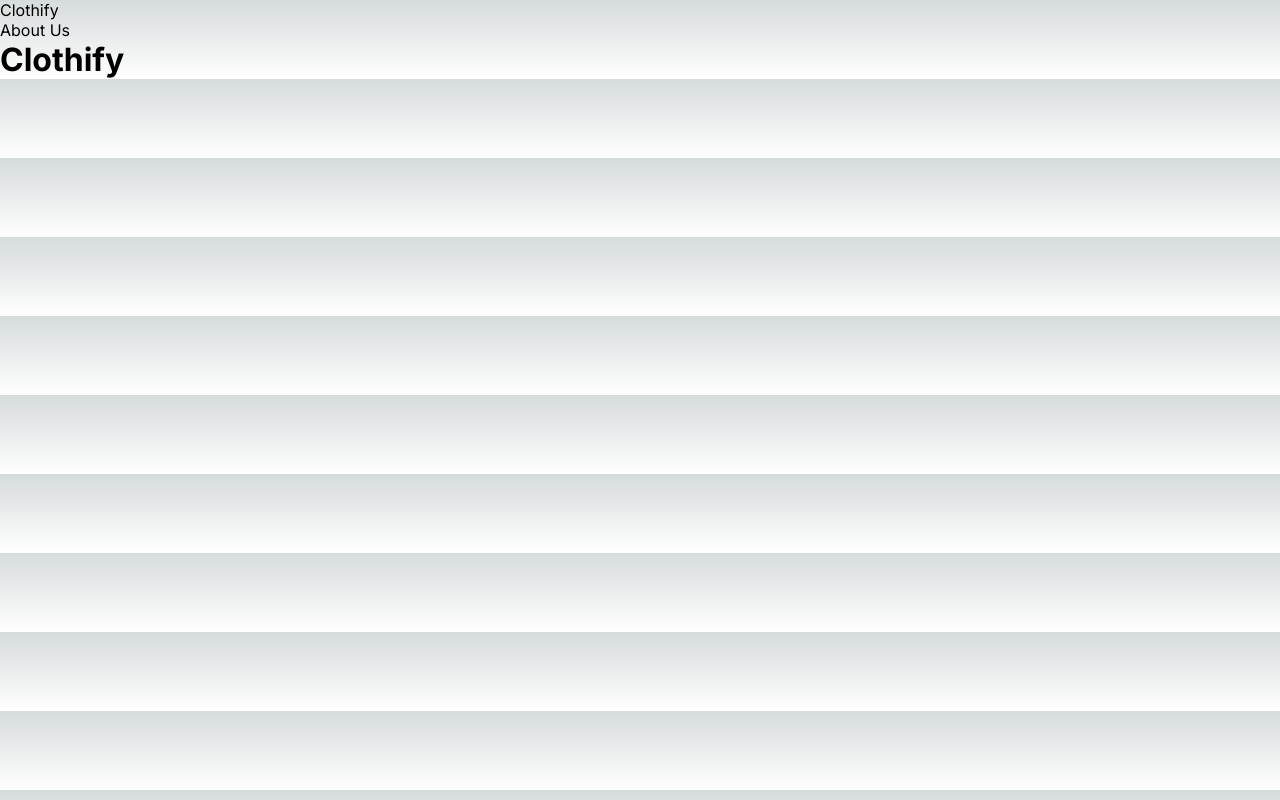
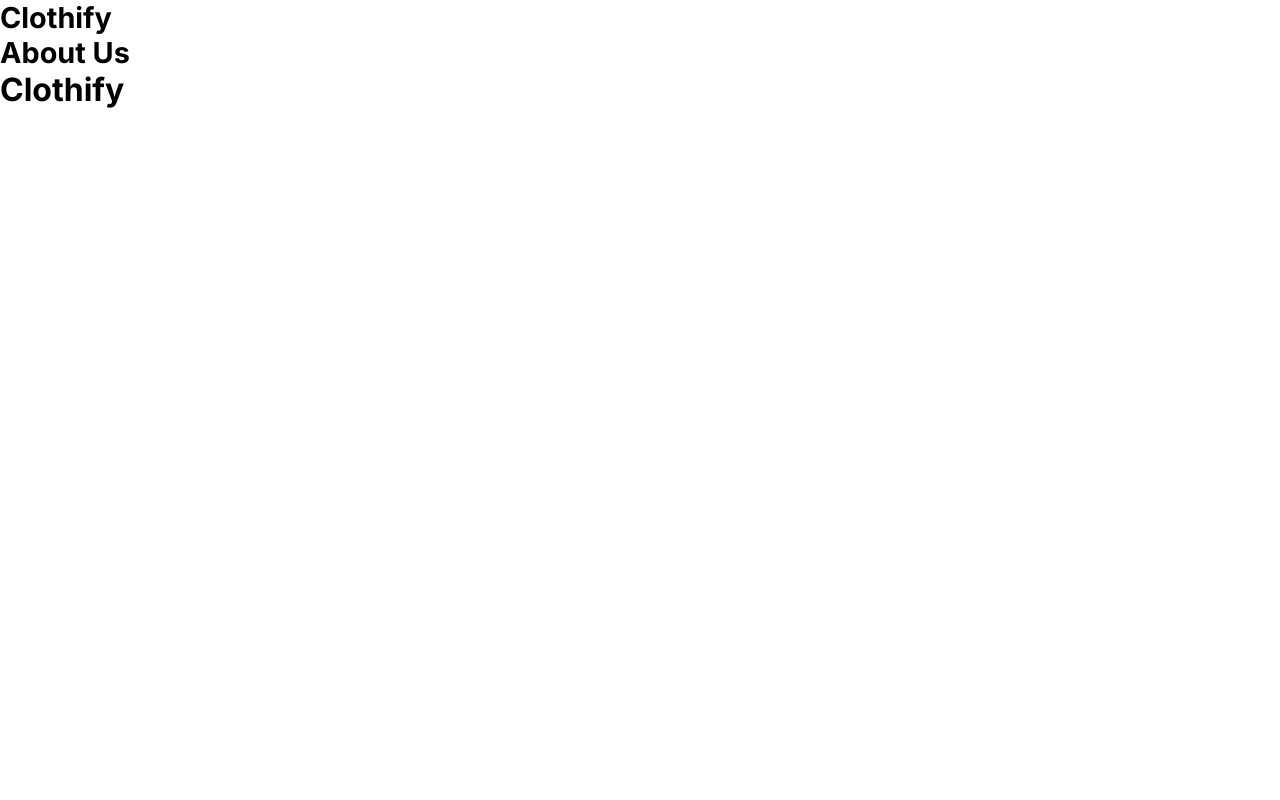
Before and after one commit to JayCodeGitHub/Clothify-Archive, a Next.js app: page / in a window 1280 px wide. Built offline with nearby package versions, Linux system fonts and the light colour scheme.

Commit message:
Setup Styled Components

```diff
--- a/package.json
+++ b/package.json
@@ -17,6 +17,10 @@
     "next": "13.3.0",
     "react": "18.2.0",
     "react-dom": "18.2.0",
+    "styled-components": "^5.3.9",
     "typescript": "5.0.4"
+  },
+  "devDependencies": {
+    "@types/styled-components": "^5.1.26"
   }
 }
--- a/src/components/layout/layout.tsx
+++ b/src/components/layout/layout.tsx
@@ -1,4 +1,7 @@
+import { ThemeProvider } from "styled-components";
 import NavBar from "../navbar/navbar";
+import { GlobalStyle } from "@/styles/globalStyles";
+import { theme } from "@/styles/theme";
 
 interface LayoutProps {
   children: React.ReactNode;
@@ -6,9 +9,10 @@ interface LayoutProps {
 
 export default function Layout({ children }: LayoutProps) {
   return (
-    <>
+    <ThemeProvider theme={theme}>
+      <GlobalStyle />
       <NavBar />
       {children}
-    </>
+    </ThemeProvider>
   );
 }
--- /dev/null
+++ b/src/components/navbar/navbar.styles.ts
@@ -0,0 +1,10 @@
+import styled from 'styled-components'
+
+export const Wrapper = styled.nav`
+    color: ${({ theme }) => theme.dark};
+    font-size: ${({ theme }) => theme.font.size.s};
+    font-weight: bold;
+    ${({ theme }) => theme.mq.desktop} {
+        font-size: ${({ theme }) => theme.font.size.m};
+    }
+`
--- a/src/components/navbar/navbar.tsx
+++ b/src/components/navbar/navbar.tsx
@@ -1,8 +1,9 @@
 import Link from "next/link";
+import { Wrapper } from "./navbar.styles";
 
 export default function NavBar() {
   return (
-    <nav>
+    <Wrapper>
       <ul>
         <li>
           <Link href="/">Clothify</Link>
@@ -11,6 +12,6 @@ export default function NavBar() {
           <Link href="/about">About Us</Link>
         </li>
       </ul>
-    </nav>
+    </Wrapper>
   );
 }
--- a/src/pages/_app.tsx
+++ b/src/pages/_app.tsx
@@ -1,4 +1,3 @@
-import "@/styles/globals.css";
 import Head from "next/head";
 import type { AppProps } from "next/app";
 import Layout from "@/components/layout/layout";
--- /dev/null
+++ b/src/styles/globalStyles.ts
@@ -0,0 +1,22 @@
+import { createGlobalStyle } from 'styled-components';
+
+export const GlobalStyle = createGlobalStyle`
+    *, *::before, *::after {
+        padding: 0;
+        margin: 0;
+        box-sizing: border-box;
+        -webkit-font-smoothing: antialiased;
+        -moz-osx-font-smoothing: grayscale;
+    }
+
+    html,
+    body {
+        max-width: 100vw;
+        overflow-x: hidden;
+    }
+
+    a {
+        color: inherit;
+        text-decoration: none;
+    }
+`;
--- a/src/styles/globals.css
+++ /dev/null
@@ -1,107 +0,0 @@
-:root {
-  --max-width: 1100px;
-  --border-radius: 12px;
-  --font-mono: ui-monospace, Menlo, Monaco, 'Cascadia Mono', 'Segoe UI Mono',
-    'Roboto Mono', 'Oxygen Mono', 'Ubuntu Monospace', 'Source Code Pro',
-    'Fira Mono', 'Droid Sans Mono', 'Courier New', monospace;
-
-  --foreground-rgb: 0, 0, 0;
-  --background-start-rgb: 214, 219, 220;
-  --background-end-rgb: 255, 255, 255;
-
-  --primary-glow: conic-gradient(
-    from 180deg at 50% 50%,
-    #16abff33 0deg,
-    #0885ff33 55deg,
-    #54d6ff33 120deg,
-    #0071ff33 160deg,
-    transparent 360deg
-  );
-  --secondary-glow: radial-gradient(
-    rgba(255, 255, 255, 1),
-    rgba(255, 255, 255, 0)
-  );
-
-  --tile-start-rgb: 239, 245, 249;
-  --tile-end-rgb: 228, 232, 233;
-  --tile-border: conic-gradient(
-    #00000080,
-    #00000040,
-    #00000030,
-    #00000020,
-    #00000010,
-    #00000010,
-    #00000080
-  );
-
-  --callout-rgb: 238, 240, 241;
-  --callout-border-rgb: 172, 175, 176;
-  --card-rgb: 180, 185, 188;
-  --card-border-rgb: 131, 134, 135;
-}
-
-@media (prefers-color-scheme: dark) {
-  :root {
-    --foreground-rgb: 255, 255, 255;
-    --background-start-rgb: 0, 0, 0;
-    --background-end-rgb: 0, 0, 0;
-
-    --primary-glow: radial-gradient(rgba(1, 65, 255, 0.4), rgba(1, 65, 255, 0));
-    --secondary-glow: linear-gradient(
-      to bottom right,
-      rgba(1, 65, 255, 0),
-      rgba(1, 65, 255, 0),
-      rgba(1, 65, 255, 0.3)
-    );
-
-    --tile-start-rgb: 2, 13, 46;
-    --tile-end-rgb: 2, 5, 19;
-    --tile-border: conic-gradient(
-      #ffffff80,
-      #ffffff40,
-      #ffffff30,
-      #ffffff20,
-      #ffffff10,
-      #ffffff10,
-      #ffffff80
-    );
-
-    --callout-rgb: 20, 20, 20;
-    --callout-border-rgb: 108, 108, 108;
-    --card-rgb: 100, 100, 100;
-    --card-border-rgb: 200, 200, 200;
-  }
-}
-
-* {
-  box-sizing: border-box;
-  padding: 0;
-  margin: 0;
-}
-
-html,
-body {
-  max-width: 100vw;
-  overflow-x: hidden;
-}
-
-body {
-  color: rgb(var(--foreground-rgb));
-  background: linear-gradient(
-      to bottom,
-      transparent,
-      rgb(var(--background-end-rgb))
-    )
-    rgb(var(--background-start-rgb));
-}
-
-a {
-  color: inherit;
-  text-decoration: none;
-}
-
-@media (prefers-color-scheme: dark) {
-  html {
-    color-scheme: dark;
-  }
-}
--- /dev/null
+++ b/src/styles/theme.ts
@@ -0,0 +1,25 @@
+export const theme = {
+    primary: '',
+    secondary: '',
+    dark: '#000000',
+    light: '#FFFFFF',
+    grey: '#C4C4C4',
+    font: {
+      size: {
+        xxs: '.4rem',
+        xs: '.9rem',
+        s: '1.2rem',
+        m: '1.8rem',
+        l: '2.2rem',
+        xl: '2.8rem',
+        xxl: '3.2rem',
+      },
+    },
+    mq: {
+      phone: '@media (max-width: 768px)',
+      tablet: '@media (min-width: 768px)',
+      desktop: '@media (min-width: 1024px)',
+      bigDesktop: '@media (min-width: 1536px)',
+      huge: '@media (min-width: 1536px)',
+    },
+  };
```
Also changed, not shown: 1 other file (tests, documents, lock files or other folders).
